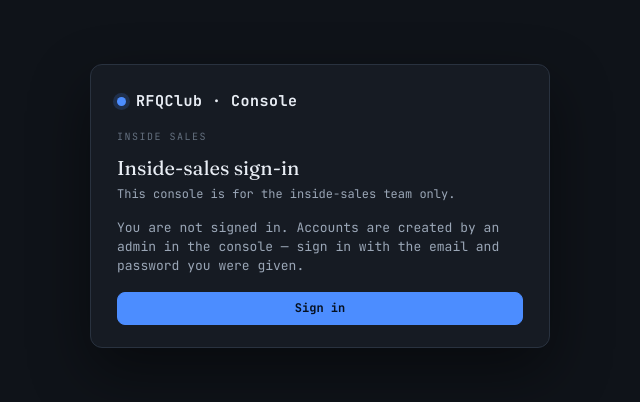
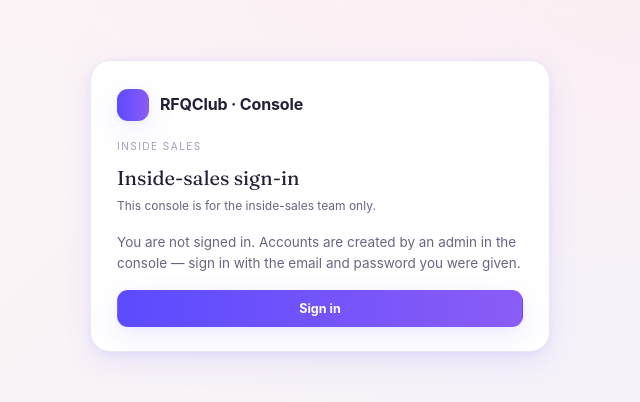
Before and after one commit to mailjaiswal/RFQClub, a Next.js app in the folder web/: page /console in a window 1280 px wide. Shown: the part 194-596 px from the top of the page, without its empty margins (320-960 px from the left). Built offline with nearby package versions, Linux system fonts and the light colour scheme; no server answers.

Commit message:
style(console): apply Duotone Soft light theme to the sales console

```diff
--- a/web/src/styles/internal.css
+++ b/web/src/styles/internal.css
@@ -1,29 +1,39 @@
 /* ============================================================
-   Inside-sales "internal" workspace — intentionally its OWN look.
-   A dark, high-density operations console that shares no chrome with
-   the warm-paper RFQClub buyer/supplier board. Everything is scoped
-   under `.internal` so none of it leaks into the public app.
+   Inside-sales "console" workspace — DUOTONE SOFT light theme.
+   A bright, friendly modern-SaaS look: blush→lavender wash, deep
+   indigo accent, gradient navigation rail, soft rounded cards and
+   airy shadows. Scoped under `.internal` so none of it leaks into
+   the public buyer/supplier board.
    ============================================================ */
 .internal {
-  --bg: #0f1319;
-  --panel: #161b23;
-  --panel-2: #1c222c;
-  --line: #29323f;
-  --txt: #e8edf4;
-  --dim: #9aa6b6;
-  --faint: #64707f;
-  --accent: #4c8dff;
-  --good: #2fbf7a;
-  --warn: #e0a92e;
-  --bad: #e5484d;
-  --purple: #9b6cff;
+  --bg: #f6f2fb;
+  --bg-1: #fef6f4;
+  --bg-2: #f3f0fb;
+  --panel: #ffffff;
+  --panel-2: #f4f1fb;
+  --line: #ece7f3;
+  --line-2: #f4eef0;
+  --txt: #241f36;
+  --dim: #6a6482;
+  --faint: #a49dba;
+  --accent: #5b4bff;
+  --accent-2: #8b5cf6;
+  --good: #1fa971;
+  --warn: #d98a10;
+  --bad: #e23b5a;
+  --purple: #8b5cf6;
+  --shadow: 0 10px 30px rgba(91, 75, 255, 0.10), 0 2px 6px rgba(91, 75, 255, 0.06);
+  --grad: linear-gradient(90deg, var(--accent), var(--accent-2));
+  --rail-grad: linear-gradient(180deg, #5b4bff, #7b4bf0 55%, #9a5cf6);
   position: fixed;
   inset: 0;
-  background: var(--bg);
+  background:
+    radial-gradient(1200px 600px at 100% -10%, #ffe9ef, transparent),
+    linear-gradient(135deg, var(--bg-1), var(--bg-2));
   color: var(--txt);
-  font-family: var(--font-jetbrains), ui-monospace, monospace;
-  font-size: 13px;
-  line-height: 1.45;
+  font-family: "Plus Jakarta Sans", "Inter", -apple-system, "Segoe UI", Roboto, Arial, sans-serif;
+  font-size: 13.5px;
+  line-height: 1.55;
 }
 .internal * { box-sizing: border-box; }
 .internal a { color: inherit; text-decoration: none; }
@@ -39,116 +49,118 @@
   width: min(460px, 94vw);
   background: var(--panel);
   border: 1px solid var(--line);
-  border-radius: 12px;
-  padding: 26px 26px 22px;
-  box-shadow: 0 24px 60px rgba(0, 0, 0, 0.45);
+  border-radius: 20px;
+  padding: 28px 26px 24px;
+  box-shadow: var(--shadow);
 }
-.in-brand { display: flex; align-items: center; gap: 10px; margin-bottom: 18px; }
-.in-brand b { font-size: 15px; letter-spacing: 0.5px; }
-.in-brand .dot { width: 9px; height: 9px; border-radius: 50%; background: var(--accent); box-shadow: 0 0 0 4px rgba(76, 141, 255, 0.18); }
+.in-brand { display: flex; align-items: center; gap: 11px; margin-bottom: 18px; }
+.in-brand b { font-size: 16px; font-weight: 700; letter-spacing: -0.01em; }
+.in-brand .dot { width: 32px; height: 32px; border-radius: 11px; background: var(--grad); box-shadow: var(--shadow); }
 .in-tag { font-size: 10px; letter-spacing: 1.5px; text-transform: uppercase; color: var(--faint); }
 
 /* ---- app frame ---- */
-.in-frame { display: grid; grid-template-columns: 210px 1fr; height: 100%; }
+.in-frame { display: grid; grid-template-columns: 216px 1fr; height: 100%; }
 .in-rail {
-  background: var(--panel);
-  border-right: 1px solid var(--line);
-  display: flex; flex-direction: column; padding: 14px 10px;
+  background: var(--rail-grad);
+  color: #fff;
+  display: flex; flex-direction: column; padding: 16px 12px;
   overflow-y: auto;
 }
-.in-rail .sect { font-size: 9.5px; letter-spacing: 1.4px; text-transform: uppercase; color: var(--faint); padding: 14px 8px 6px; }
+.in-rail .sect { font-size: 10px; font-weight: 700; letter-spacing: 1.4px; text-transform: uppercase; color: rgba(255, 255, 255, 0.55); padding: 14px 8px 6px; }
 .in-navlink {
-  display: flex; align-items: center; gap: 9px;
-  padding: 8px 10px; border-radius: 8px; color: var(--dim);
-  font-size: 12.5px; cursor: pointer; border: 1px solid transparent;
+  display: flex; align-items: center; gap: 10px;
+  padding: 10px 12px; border-radius: 12px; color: rgba(255, 255, 255, 0.82);
+  font-size: 13px; font-weight: 550; cursor: pointer; border: 1px solid transparent;
 }
-.in-navlink:hover { background: var(--panel-2); color: var(--txt); }
-.in-navlink.on { background: rgba(76, 141, 255, 0.12); color: #cfe0ff; border-color: rgba(76, 141, 255, 0.32); }
-.in-navlink .k { margin-left: auto; font-size: 11px; color: var(--faint); background: var(--bg); border: 1px solid var(--line); border-radius: 6px; padding: 0 6px; }
+.in-navlink:hover { background: rgba(255, 255, 255, 0.12); color: #fff; }
+.in-navlink.on { background: #fff; color: var(--accent); font-weight: 700; box-shadow: 0 8px 18px rgba(0, 0, 0, 0.14); }
+.in-navlink .k { margin-left: auto; font-size: 11px; font-weight: 700; color: #fff; background: #ff7a90; border: 1px solid transparent; border-radius: 999px; padding: 1px 8px; }
+.in-navlink.on .k { background: var(--accent); }
 
 .in-main { display: flex; flex-direction: column; min-width: 0; }
 .in-top {
-  height: 46px; border-bottom: 1px solid var(--line); background: var(--panel);
-  display: flex; align-items: center; gap: 14px; padding: 0 16px;
+  height: 50px; border-bottom: 1px solid var(--line); background: rgba(255, 255, 255, 0.7);
+  backdrop-filter: blur(6px);
+  display: flex; align-items: center; gap: 14px; padding: 0 18px;
 }
-.in-top .who { margin-left: auto; display: flex; align-items: center; gap: 10px; color: var(--dim); font-size: 12px; }
-.in-body { flex: 1; overflow-y: auto; padding: 16px 18px 40px; }
+.in-top .who { margin-left: auto; display: flex; align-items: center; gap: 10px; color: var(--dim); font-size: 12.5px; }
+.in-body { flex: 1; overflow-y: auto; padding: 18px 22px 44px; }
 
 /* ---- buttons ---- */
 .in-btn {
-  border: 1px solid var(--line); background: var(--panel-2); color: var(--txt);
-  border-radius: 8px; padding: 7px 12px; font-size: 12px; font-family: inherit;
-  cursor: pointer; display: inline-flex; align-items: center; gap: 7px; transition: 0.12s;
+  border: 1px solid var(--line); background: var(--panel); color: var(--txt);
+  border-radius: 11px; padding: 8px 14px; font-size: 12.5px; font-family: inherit; font-weight: 600;
+  cursor: pointer; display: inline-flex; align-items: center; gap: 7px; transition: 0.12s; box-shadow: var(--shadow);
 }
-.in-btn:hover { border-color: var(--faint); }
+.in-btn:hover { border-color: var(--accent-2); }
 .in-btn:disabled { opacity: 0.5; cursor: default; }
-.in-btn.primary { background: var(--accent); border-color: var(--accent); color: #06101f; font-weight: 700; }
-.in-btn.good { color: var(--good); border-color: rgba(47, 191, 122, 0.4); background: rgba(47, 191, 122, 0.1); }
-.in-btn.bad { color: var(--bad); border-color: rgba(229, 72, 77, 0.4); background: rgba(229, 72, 77, 0.1); }
-.in-btn.sm { padding: 4px 9px; font-size: 11px; }
+.in-btn.primary { background: var(--grad); border-color: transparent; color: #fff; font-weight: 700; }
+.in-btn.good { color: var(--good); border-color: rgba(31, 169, 113, 0.4); background: rgba(31, 169, 113, 0.1); }
+.in-btn.bad { color: var(--bad); border-color: rgba(226, 59, 90, 0.4); background: rgba(226, 59, 90, 0.08); }
+.in-btn.sm { padding: 5px 10px; font-size: 11.5px; }
 .in-btn.block { width: 100%; justify-content: center; }
 
 /* ---- fields ---- */
 .in-field {
-  width: 100%; background: var(--bg); border: 1px solid var(--line); color: var(--txt);
-  border-radius: 8px; padding: 8px 10px; font-size: 12.5px; font-family: inherit;
+  width: 100%; background: #fff; border: 1px solid var(--line); color: var(--txt);
+  border-radius: 11px; padding: 9px 11px; font-size: 13px; font-family: inherit;
 }
-.in-field:focus { outline: none; border-color: var(--accent); box-shadow: 0 0 0 3px rgba(76, 141, 255, 0.16); }
-.in-lbl { font-size: 10px; letter-spacing: 1px; text-transform: uppercase; color: var(--faint); display: block; margin: 0 0 4px; }
+.in-field:focus { outline: none; border-color: var(--accent); box-shadow: 0 0 0 3px rgba(91, 75, 255, 0.16); }
+.in-lbl { font-size: 10.5px; letter-spacing: 1px; text-transform: uppercase; color: var(--faint); font-weight: 600; display: block; margin: 0 0 4px; }
 
 /* ---- cards / tiles ---- */
-.in-card { background: var(--panel); border: 1px solid var(--line); border-radius: 12px; }
-.in-grid { display: grid; gap: 12px; }
-.in-tiles { grid-template-columns: repeat(auto-fill, minmax(158px, 1fr)); }
-.in-tile { padding: 14px 16px; }
-.in-tile .n { font-size: 26px; font-weight: 700; letter-spacing: -0.5px; }
-.in-tile .l { font-size: 11px; color: var(--dim); margin-top: 2px; }
-.in-tile .d { font-size: 10px; color: var(--faint); text-transform: uppercase; letter-spacing: 1px; }
-.in-sec-h { font-size: 12px; text-transform: uppercase; letter-spacing: 1.3px; color: var(--dim); margin: 22px 0 10px; }
+.in-card { background: var(--panel); border: 1px solid var(--line); border-radius: 16px; box-shadow: var(--shadow); }
+.in-grid { display: grid; gap: 14px; }
+.in-tiles { grid-template-columns: repeat(auto-fill, minmax(172px, 1fr)); }
+.in-tile { padding: 16px 18px; }
+.in-tile .n { font-size: 30px; font-weight: 800; letter-spacing: -0.02em; }
+.in-tile .l { font-size: 13px; color: var(--txt); font-weight: 600; margin-top: 2px; }
+.in-tile .d { font-size: 10.5px; color: var(--faint); text-transform: uppercase; letter-spacing: 0.6px; }
+.in-sec-h { font-size: 13px; font-weight: 700; letter-spacing: -0.01em; text-transform: none; color: var(--txt); margin: 24px 0 12px; }
 
 /* ---- funnel strip ---- */
-.in-funnel { display: flex; flex-wrap: wrap; gap: 8px; }
-.in-fstage { background: var(--panel-2); border: 1px solid var(--line); border-radius: 9px; padding: 8px 12px; min-width: 96px; }
-.in-fstage .n { font-size: 18px; font-weight: 700; }
-.in-fstage .l { font-size: 10.5px; color: var(--dim); }
+.in-funnel { display: flex; flex-wrap: wrap; gap: 10px; }
+.in-fstage { background: linear-gradient(180deg, #fbfaff, #f4f1fb); border: 1px solid var(--line); border-radius: 14px; padding: 12px 14px; min-width: 96px; }
+.in-fstage .n { font-size: 21px; font-weight: 800; }
+.in-fstage .l { font-size: 11px; color: var(--dim); font-weight: 600; }
 
 /* ---- table ---- */
-.in-table { width: 100%; border-collapse: collapse; font-size: 12px; }
-.in-table th { text-align: left; color: var(--faint); font-weight: 600; font-size: 10px; letter-spacing: 0.8px; text-transform: uppercase; padding: 8px 10px; border-bottom: 1px solid var(--line); position: sticky; top: 0; background: var(--panel); }
-.in-table td { padding: 9px 10px; border-bottom: 1px solid var(--line); vertical-align: middle; }
+.in-table { width: 100%; border-collapse: collapse; font-size: 13px; }
+.in-table th { text-align: left; color: var(--faint); font-weight: 700; font-size: 11px; letter-spacing: 0.5px; text-transform: uppercase; padding: 10px 12px; border-bottom: 1px solid var(--line); position: sticky; top: 0; background: var(--panel); }
+.in-table td { padding: 11px 12px; border-bottom: 1px solid var(--line-2); vertical-align: middle; }
 .in-table tr.row { cursor: pointer; }
 .in-table tr.row:hover td { background: var(--panel-2); }
 .in-table .co { color: var(--txt); font-weight: 600; }
-.in-table .sub { color: var(--faint); font-size: 11px; }
+.in-table .sub { color: var(--faint); font-size: 11.5px; }
 
 /* ---- status pill ---- */
-.in-pill { font-size: 11px; font-weight: 600; border-radius: 999px; padding: 2px 9px; border: 1px solid var(--line); white-space: nowrap; }
+.in-pill { font-size: 11px; font-weight: 700; border-radius: 999px; padding: 3px 11px; border: 1px solid var(--line); white-space: nowrap; }
 .st-uncontacted { color: var(--dim); }
-.st-potential { color: var(--warn); border-color: rgba(224, 169, 46, 0.4); background: rgba(224, 169, 46, 0.1); }
-.st-conversation { color: var(--accent); border-color: rgba(76, 141, 255, 0.4); background: rgba(76, 141, 255, 0.12); }
-.st-onboarding { color: var(--purple); border-color: rgba(155, 108, 255, 0.4); background: rgba(155, 108, 255, 0.12); }
-.st-onboarded { color: var(--good); border-color: rgba(47, 191, 122, 0.4); background: rgba(47, 191, 122, 0.12); }
+.st-potential { color: var(--warn); border-color: rgba(217, 138, 16, 0.4); background: rgba(217, 138, 16, 0.12); }
+.st-conversation { color: var(--accent); border-color: rgba(91, 75, 255, 0.4); background: rgba(91, 75, 255, 0.1); }
+.st-onboarding { color: var(--purple); border-color: rgba(139, 92, 246, 0.4); background: rgba(139, 92, 246, 0.12); }
+.st-onboarded { color: var(--good); border-color: rgba(31, 169, 113, 0.4); background: rgba(31, 169, 113, 0.12); }
 .st-declined { color: var(--bad); }
 .st-hold { color: var(--warn); }
 .st-dead { color: var(--faint); text-decoration: line-through; }
 
 /* ---- stepper ---- */
-.in-steps { display: flex; align-items: center; gap: 4px; flex-wrap: wrap; }
-.in-step { font-size: 11px; padding: 5px 12px; border-radius: 999px; border: 1px solid var(--line); color: var(--dim); cursor: pointer; }
-.in-step.done { color: var(--good); border-color: rgba(47, 191, 122, 0.4); }
-.in-step.cur { background: var(--accent); border-color: var(--accent); color: #06101f; font-weight: 700; }
+.in-steps { display: flex; align-items: center; gap: 6px; flex-wrap: wrap; }
+.in-step { font-size: 11.5px; font-weight: 600; padding: 6px 13px; border-radius: 999px; border: 1px solid var(--line); color: var(--dim); cursor: pointer; background: #fff; }
+.in-step.done { color: var(--good); border-color: rgba(31, 169, 113, 0.4); }
+.in-step.cur { background: var(--grad); border-color: transparent; color: #fff; font-weight: 700; }
 
 /* ---- timeline ---- */
 .in-tl { display: flex; flex-direction: column; gap: 0; }
 .in-tlitem { display: grid; grid-template-columns: 22px 1fr; gap: 10px; padding: 10px 0; border-bottom: 1px dashed var(--line); }
 .in-tlitem:last-child { border-bottom: none; }
-.in-tldot { width: 9px; height: 9px; border-radius: 50%; margin-top: 4px; background: var(--faint); }
+.in-tldot { width: 9px; height: 9px; border-radius: 50%; margin-top: 5px; background: var(--faint); }
 .in-tldot.call { background: var(--accent); } .in-tldot.whatsapp { background: var(--good); }
 .in-tldot.email { background: var(--purple); } .in-tldot.meeting { background: var(--warn); }
 .in-kind { font-size: 10px; text-transform: uppercase; letter-spacing: 1px; color: var(--faint); }
 
 /* ---- misc ---- */
-.in-kv { display: flex; justify-content: space-between; gap: 12px; padding: 7px 0; border-bottom: 1px dashed var(--line); font-size: 12px; }
+.in-kv { display: flex; justify-content: space-between; gap: 12px; padding: 8px 0; border-bottom: 1px dashed var(--line); font-size: 12.5px; }
 .in-kv:last-child { border-bottom: none; }
 .in-kv .k { color: var(--faint); }
 .in-muted { color: var(--dim); } .in-faint { color: var(--faint); }
@@ -156,9 +168,9 @@
 .in-row { display: flex; align-items: center; gap: 10px; }
 .in-wrap { flex-wrap: wrap; }
 .in-right { margin-left: auto; }
-.in-err { color: var(--bad); font-size: 12px; }
-.in-ok { color: var(--good); font-size: 12px; }
-.in-empty { padding: 40px 20px; text-align: center; color: var(--faint); }
+.in-err { color: var(--bad); font-size: 12.5px; }
+.in-ok { color: var(--good); font-size: 12.5px; }
+.in-empty { padding: 44px 20px; text-align: center; color: var(--faint); }
 .in-filterbar { display: flex; gap: 8px; flex-wrap: wrap; align-items: center; margin-bottom: 12px; }
 .in-scroll-x { overflow-x: auto; }
 
@@ -166,20 +178,20 @@
 .in-detail { display: grid; grid-template-columns: minmax(0, 360px) minmax(0, 1fr); gap: 14px; align-items: start; }
 @media (max-width: 900px) { .in-detail { grid-template-columns: 1fr; } }
 .in-col { display: flex; flex-direction: column; gap: 14px; min-width: 0; }
-.in-pad { padding: 12px 14px; }
+.in-pad { padding: 14px 16px; }
 .in-form { display: flex; flex-direction: column; gap: 8px; }
-.in-grid2 { display: grid; grid-template-columns: 1fr 1fr; gap: 8px; }
-.in-grid3 { display: grid; grid-template-columns: 1fr 1fr 1fr; gap: 8px; }
+.in-grid2 { display: grid; grid-template-columns: 1fr 1fr; gap: 10px; }
+.in-grid3 { display: grid; grid-template-columns: 1fr 1fr 1fr; gap: 10px; }
 @media (max-width: 520px) { .in-grid2, .in-grid3 { grid-template-columns: 1fr; } }
 .in-form label { display: block; }
 .in-contact { padding: 10px 0; border-bottom: 1px dashed var(--line); }
 .in-contact:last-child { border-bottom: none; }
-.in-task { display: flex; align-items: flex-start; gap: 9px; padding: 8px 0; border-bottom: 1px dashed var(--line); }
+.in-task { display: flex; align-items: flex-start; gap: 9px; padding: 9px 0; border-bottom: 1px dashed var(--line); }
 .in-task:last-of-type { border-bottom: none; }
 .in-grow { flex: 1; min-width: 0; }
-.in-check { width: 18px; height: 18px; border-radius: 5px; border: 1px solid var(--line); background: var(--bg); color: var(--good); cursor: pointer; font-size: 12px; line-height: 1; flex: none; margin-top: 1px; }
+.in-check { width: 18px; height: 18px; border-radius: 6px; border: 1px solid var(--line); background: #fff; color: var(--good); cursor: pointer; font-size: 12px; line-height: 1; flex: none; margin-top: 2px; }
 .in-check:hover { border-color: var(--good); }
-.in-check.done { background: rgba(47, 191, 122, 0.15); border-color: rgba(47, 191, 122, 0.4); cursor: default; }
+.in-check.done { background: rgba(31, 169, 113, 0.15); border-color: rgba(31, 169, 113, 0.4); cursor: default; }
 .in-script ul { margin: 2px 0 10px; padding-left: 18px; color: var(--dim); }
 .in-script p { margin: 0 0 10px; color: var(--dim); }
 .in-kind2 { font-size: 10px; text-transform: uppercase; letter-spacing: 1px; color: var(--accent); margin: 4px 0; }
@@ -187,11 +199,11 @@
 /* ---- confirm modal (used before any password is committed) ---- */
 .in-modal-backdrop {
   position: fixed; inset: 0; z-index: 60;
-  background: rgba(4, 7, 12, 0.66); backdrop-filter: blur(2px);
+  background: rgba(36, 31, 54, 0.42); backdrop-filter: blur(3px);
   display: grid; place-items: center; padding: 24px;
 }
 .in-modal {
   width: min(420px, 94vw); background: var(--panel);
-  border: 1px solid var(--line); border-radius: 12px;
-  padding: 20px 22px; box-shadow: 0 24px 60px rgba(0, 0, 0, 0.55);
+  border: 1px solid var(--line); border-radius: 20px;
+  padding: 22px 24px; box-shadow: 0 24px 60px rgba(91, 75, 255, 0.24);
 }
```
